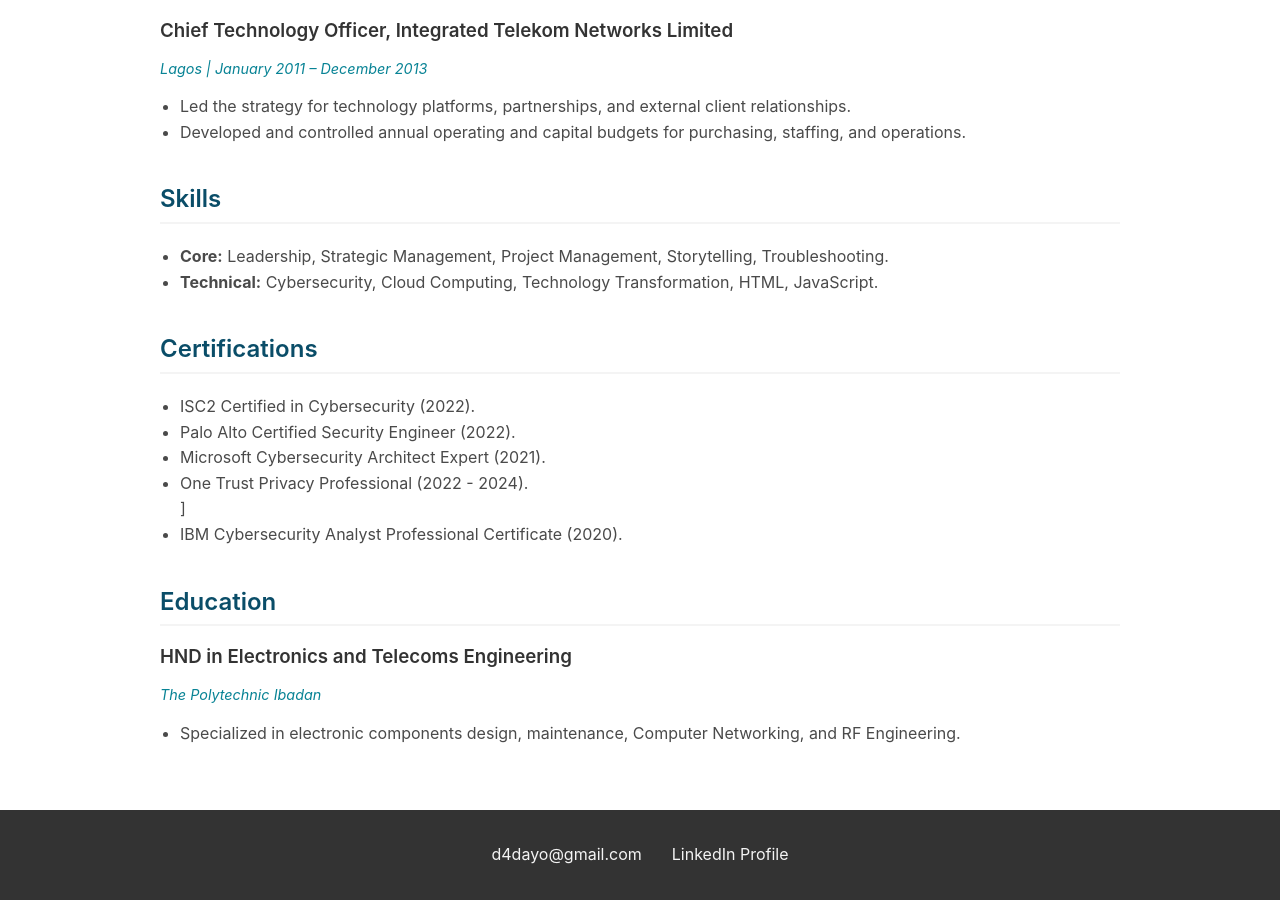
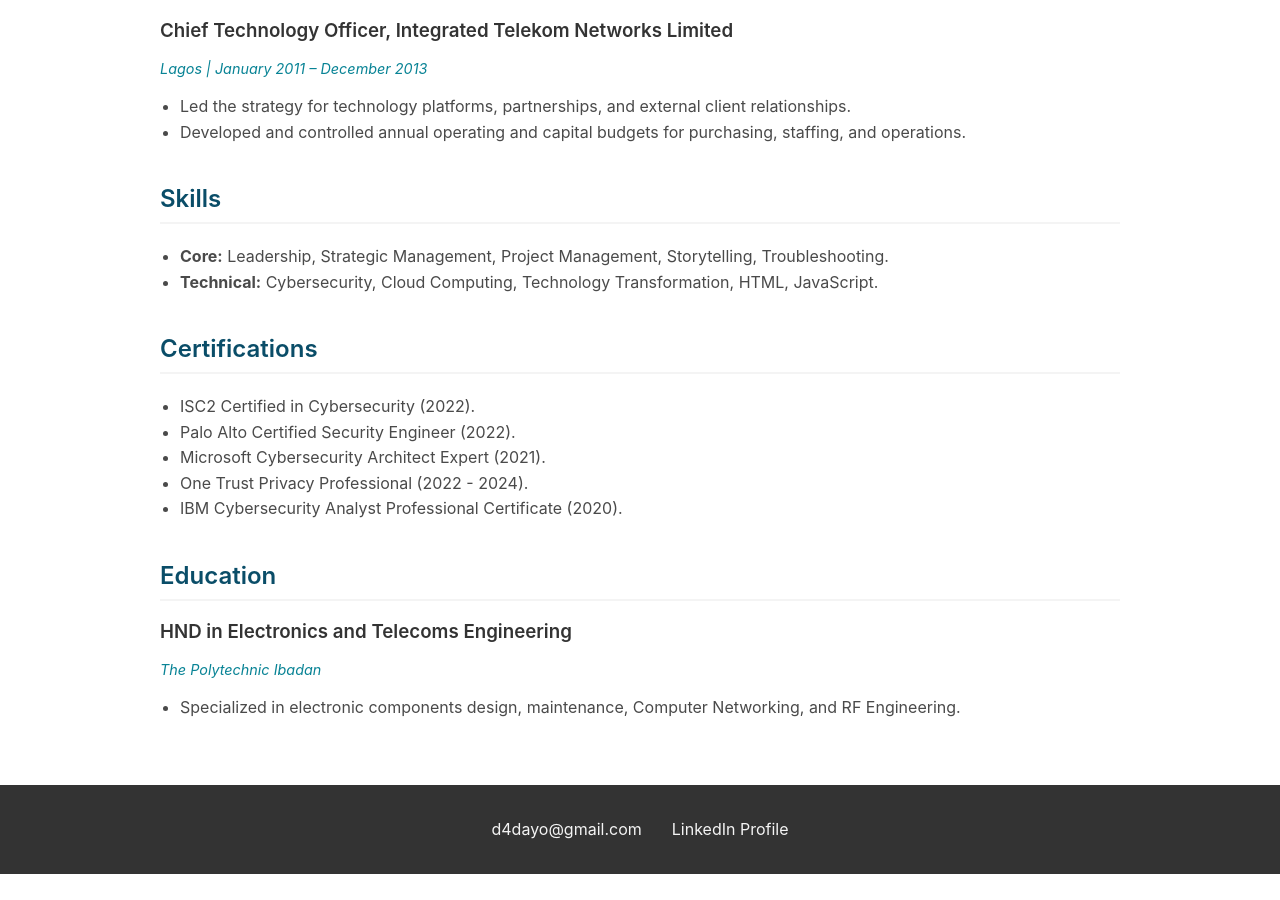
Before and after one commit to dwonder/dwonder.github.io, a Jekyll site: the page cv.html, which Jekyll copies as it is, in a window 1280 px wide and 900 px high, scrolled down 590 px. Built offline with Jekyll 4.4.1, drawn with Linux system fonts in a browser that asks for light colours; after the commit the page ends 1464 px from its top, so only the background shows below that.

```diff
--- a/cv.html
+++ b/cv.html
@@ -66,7 +66,7 @@
                 <li>Palo Alto Certified Security Engineer (2022).</li>
                 <li>Microsoft Cybersecurity Architect Expert (2021).</li>
                 <li>One Trust Privacy Professional (2022 - 2024).</li>
-                ]<li>IBM Cybersecurity Analyst Professional Certificate (2020).</li>
+                <li>IBM Cybersecurity Analyst Professional Certificate (2020).</li>
             </ul>
         </div>
       </div>
```
